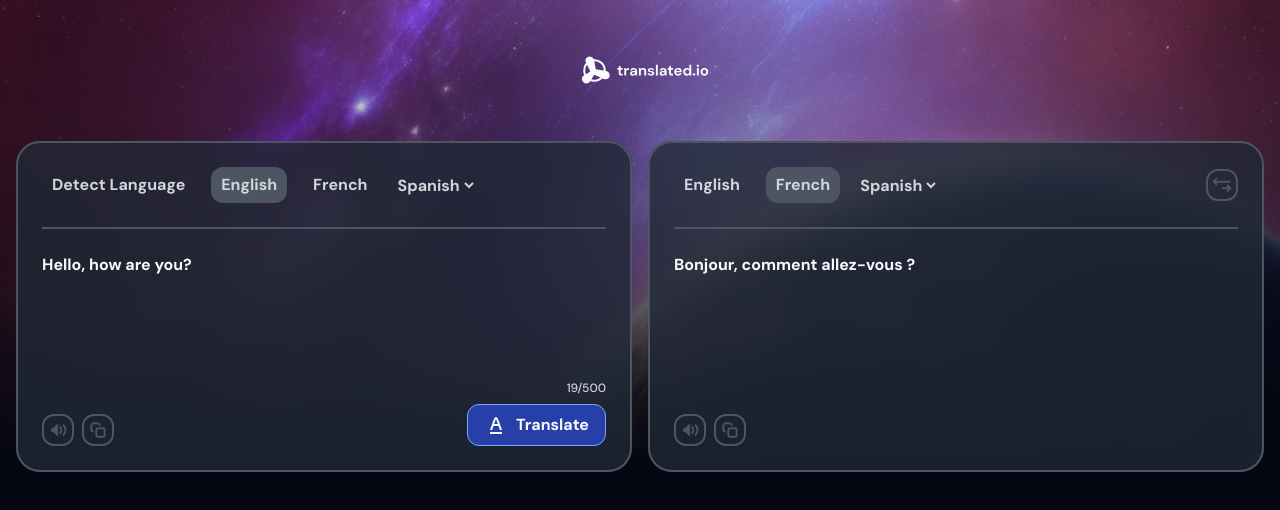
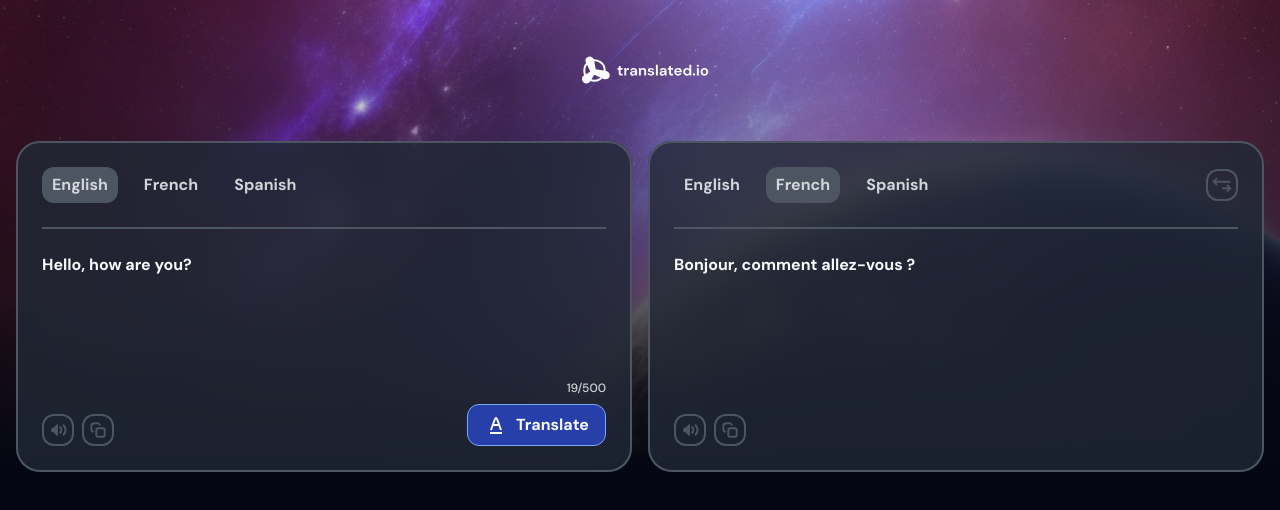
Before and after one commit to hendrixejegi/translate-app, a React (Vite) app: page / in a window 1280 px wide. Shown: the top 510 px of the page. Built offline with nearby package versions, Linux system fonts and the light colour scheme.

Commit message:
Fix language options

```diff
--- a/src/components/TranslateForm.jsx
+++ b/src/components/TranslateForm.jsx
@@ -52,7 +52,7 @@ const TranslateForm = (props) => {
         className="bg-accent-300 mx-auto w-full max-w-2xl rounded-3xl border-2 border-neutral-200 p-6 backdrop-blur-md lg:mx-0"
       >
         <div className="flex flex-wrap items-center gap-4">
-          <label
+          {/* <label
             htmlFor="detect-language"
             className={cn(
               "sans-16 text-text-100 cursor-pointer rounded-xl px-2.5 py-1.5",
@@ -69,7 +69,7 @@ const TranslateForm = (props) => {
               defaultChecked={translatingFrom === "detect-language"}
               onChange={updateSourceLanguage}
             />
-          </label>
+          </label> */}
           <label
             htmlFor="from-en"
             className={cn(
@@ -106,13 +106,24 @@ const TranslateForm = (props) => {
               onChange={updateSourceLanguage}
             />
           </label>
-          <select
-            name="from-options"
-            id="from-options"
-            className="sans-16 text-text-100 cursor-pointer border-0 outline-0"
+          <label
+            htmlFor="from-es"
+            className={cn(
+              "sans-16 text-text-100 cursor-pointer rounded-xl px-2.5 py-1.5",
+              translatingFrom === "es" ? "bg-neutral-200" : null,
+            )}
           >
-            <option value="spanish">Spanish</option>
-          </select>
+            Spanish
+            <input
+              type="radio"
+              name="from"
+              id="from-es"
+              value="es"
+              defaultChecked={translatingFrom === "es"}
+              className="absolute top-0 left-0 opacity-0"
+              onChange={updateSourceLanguage}
+            />
+          </label>
         </div>
 
         <div className="my-6 h-0.5 w-full bg-neutral-200"></div>
@@ -187,13 +198,24 @@ const TranslateForm = (props) => {
               onChange={updateTargetLanguage}
             />
           </label>
-          <select
-            name="to-options"
-            id="to-options"
-            className="sans-16 text-text-100 cursor-pointer border-0 outline-0"
+          <label
+            htmlFor="to-es"
+            className={cn(
+              "sans-16 text-text-100 cursor-pointer rounded-xl px-2.5 py-1.5",
+              translatingTo === "es" ? "bg-neutral-200" : null,
+            )}
           >
-            <option value="spanish">Spanish</option>
-          </select>
+            Spanish
+            <input
+              type="radio"
+              name="to"
+              id="to-es"
+              value="es"
+              defaultChecked={translatingTo === "es"}
+              className="absolute top-0 left-0 opacity-0"
+              onChange={updateTargetLanguage}
+            />
+          </label>
           <button
             className="ml-auto flex cursor-pointer items-center justify-center rounded-xl border-2 border-neutral-200 p-1"
             onClick={handleSwap}
```
